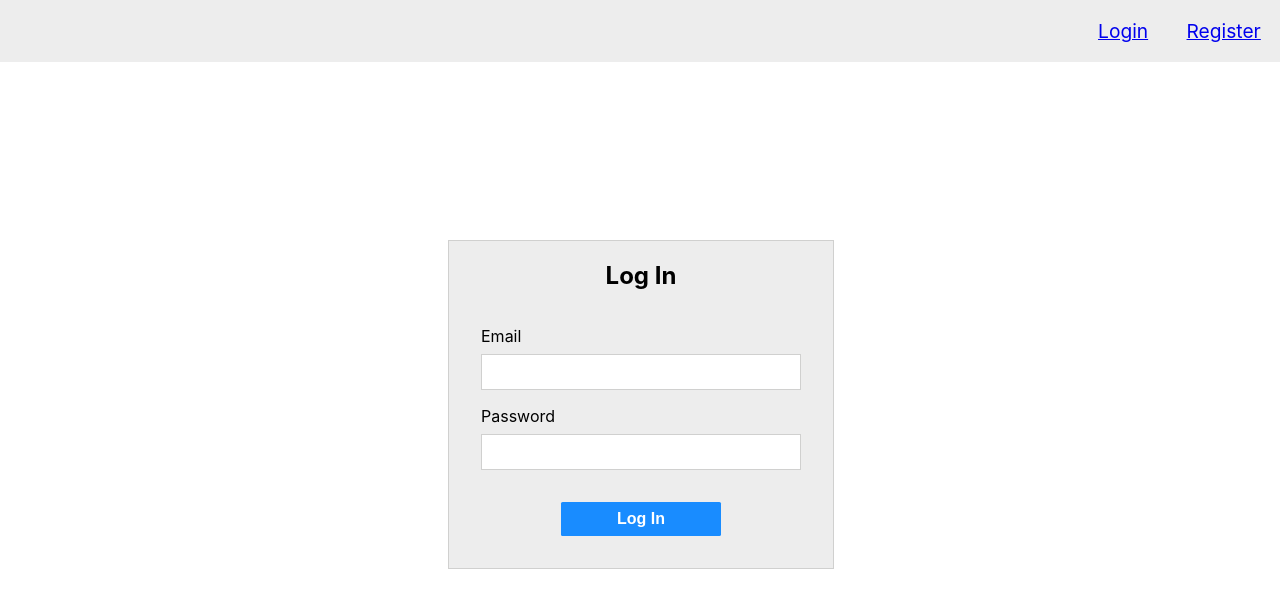
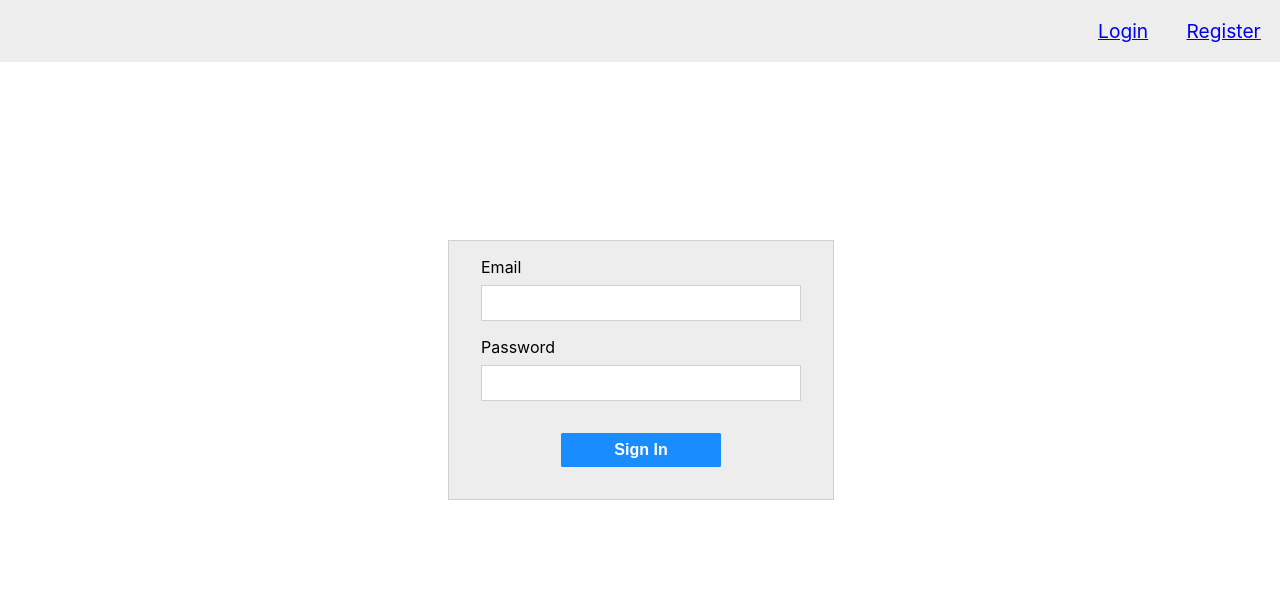
Before and after one commit to cho-jason/mystockportfolio, a React (Create React App) app in the folder client/: page /login in a window 1280 px wide. Shown: the top 608 px of the page. Built offline with nearby package versions, Linux system fonts and the light colour scheme; no server answers.

Commit message:
refactor: removed redundant headers for LoginForm and RegisterForm

```diff
--- a/client/src/components/loginForm.js
+++ b/client/src/components/loginForm.js
@@ -17,7 +17,6 @@
 
   return (
     <div id="login">
-      <h2>Log In</h2>
       <form onSubmit={handleSubmit}>
         <div className="input">
           <label htmlFor="email">Email</label>
@@ -40,7 +39,7 @@
             required
           />
         </div>
-        <button type="submit">Log In</button>
+        <button type="submit">Sign In</button>
       </form>
     </div>
   )
--- a/client/src/components/registerForm.js
+++ b/client/src/components/registerForm.js
@@ -18,7 +18,6 @@
 
   return (
     <div id="register">
-      <h2>Register</h2>
       <form onSubmit={handleSubmit}>
         <div className="input">
           <label htmlFor="name">Name</label>
```
